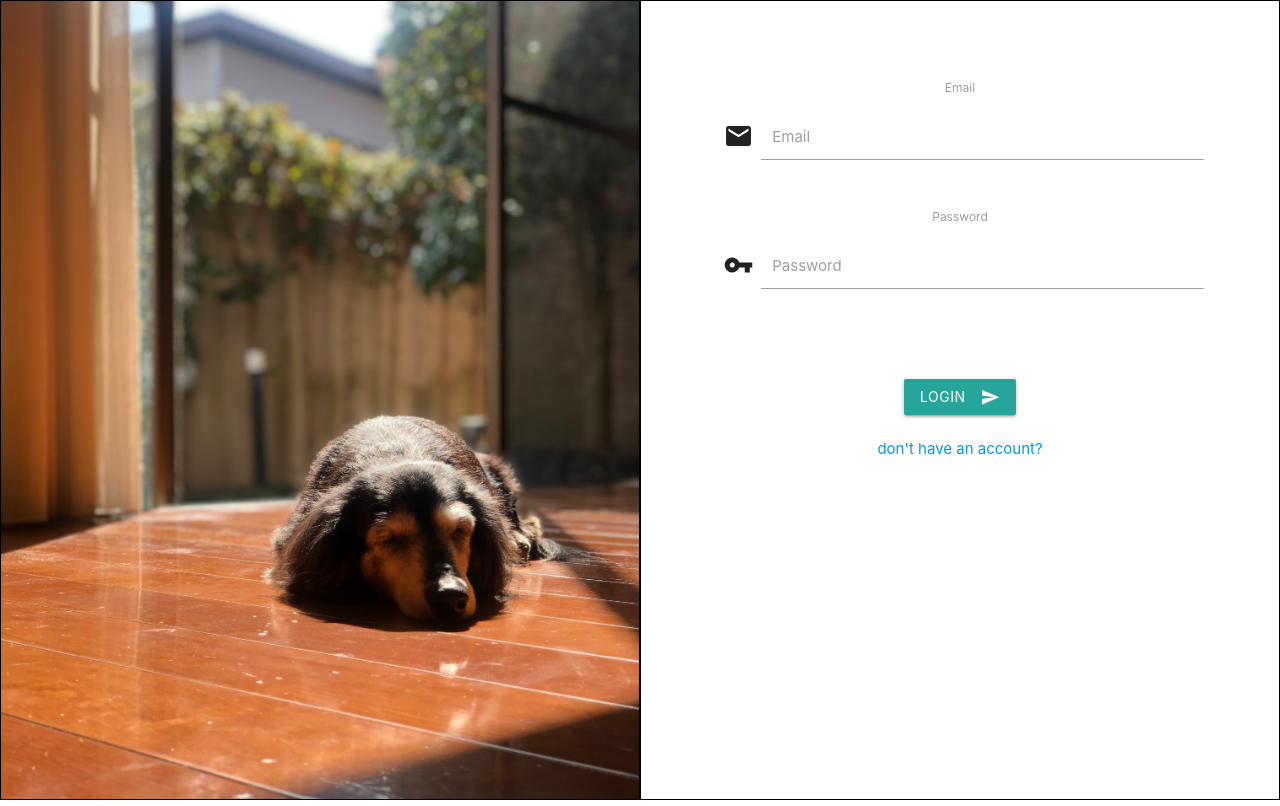
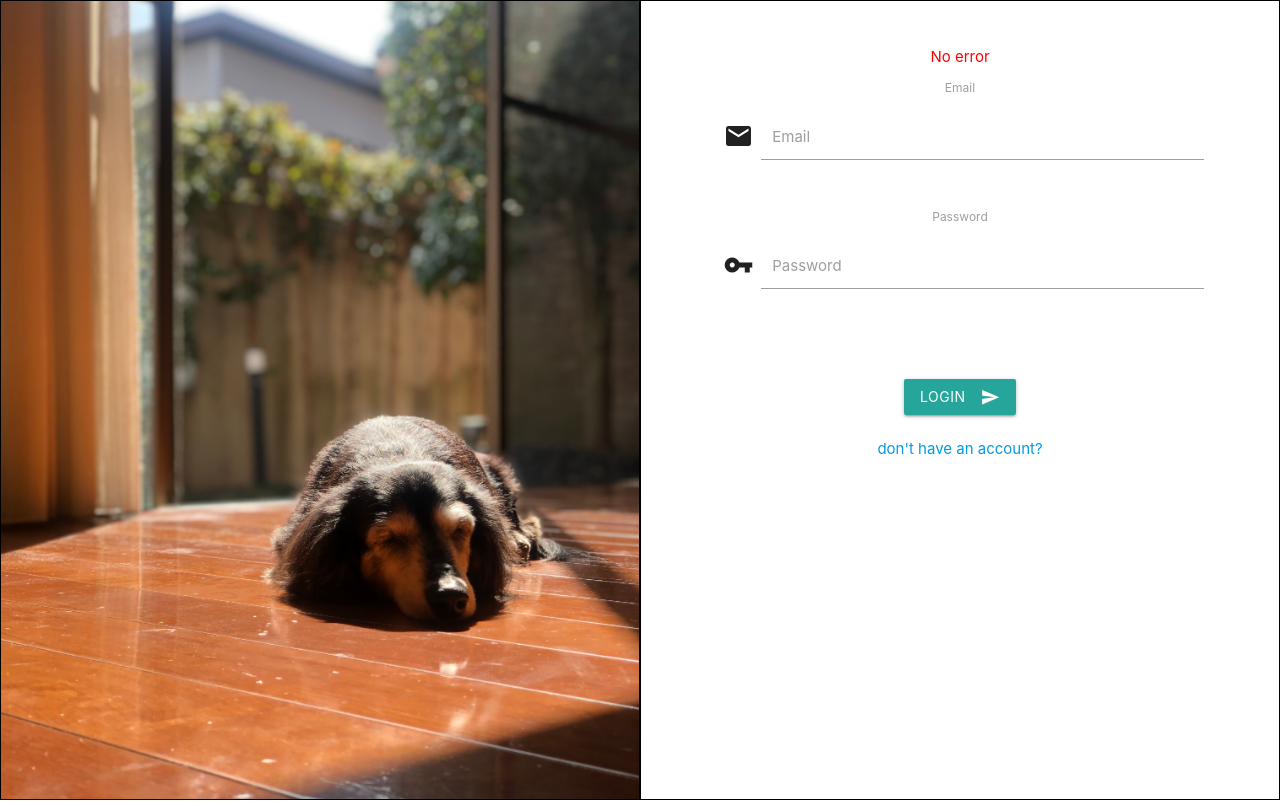
Before and after one commit to kojiokajima/linspiration, a React (Create React App) app in the folder client/: page /signin in a window 1280 px wide. Built offline with nearby package versions, Linux system fonts and the light colour scheme; no server answers.

Commit message:
added error message for signin

```diff
--- a/client/src/assets/styles/_signin.scss
+++ b/client/src/assets/styles/_signin.scss
@@ -17,6 +17,8 @@
 
 
   & .signin-form {
+    & form {
+      position: relative;
       border: 1px solid #000;
       width: 50vw;
       height: 100vh;
@@ -27,5 +29,14 @@
       // align-items:center;
       // align-items: stretch;
 
+      & .error-message {
+        position: absolute;
+        color: red;
+        top: 7%;
+        left: 50%;
+        transform: translate(-50%, -50%);
       }
     }
+
+  }
+}
--- a/client/src/components/SignIn.jsx
+++ b/client/src/components/SignIn.jsx
@@ -2,16 +2,22 @@ import React, { useEffect, useState } from 'react'
 import Hero from '../assets/images/dog01.jpg'
 import {TextInput, Button, Icon} from 'react-materialize'
 import {Link} from 'react-router-dom'
+import axios from 'axios'
 
 const SignIn = () => {
   console.log("SIGNIN RENDERED");
-  const [error, setError]  = useState("")
+  const [error, setError]  = useState("No error")
 
 
   useEffect(() => {
     console.log("USE EFFECT IN SIGNIN EVOKED");
+    axios.get('/signin').then((response) => {
+      if (response) {
+        console.log(response);
+        setError(response.data)
+      }
+    })
   }, [])
-
 
   return (
     <div className="signin">
@@ -19,7 +25,9 @@ const SignIn = () => {
         <img src={Hero} alt="" />
         {/* some image */}
       </div>
-      <form className="signin-form" action="/signin" method="POST">
+    <div className="signin-form">
+      <form action="/signin" method="POST">
+        <div className="error-message">{error}</div>
       {/* <form className="signin-form" action="http://localhost:3001/signin" method="POST"> */}
         <label htmlFor="">Email</label>
         <TextInput id="email" icon="email" label="Email" name="email" />
@@ -33,6 +41,7 @@ const SignIn = () => {
           don't have an account?
         </Link>
       </form>
+    </div>
 
     </div>
   )
```
Also changed, not shown: 1 other file (tests, documents, lock files or other folders). Lines whose indentation alone changed are shown as unchanged.
